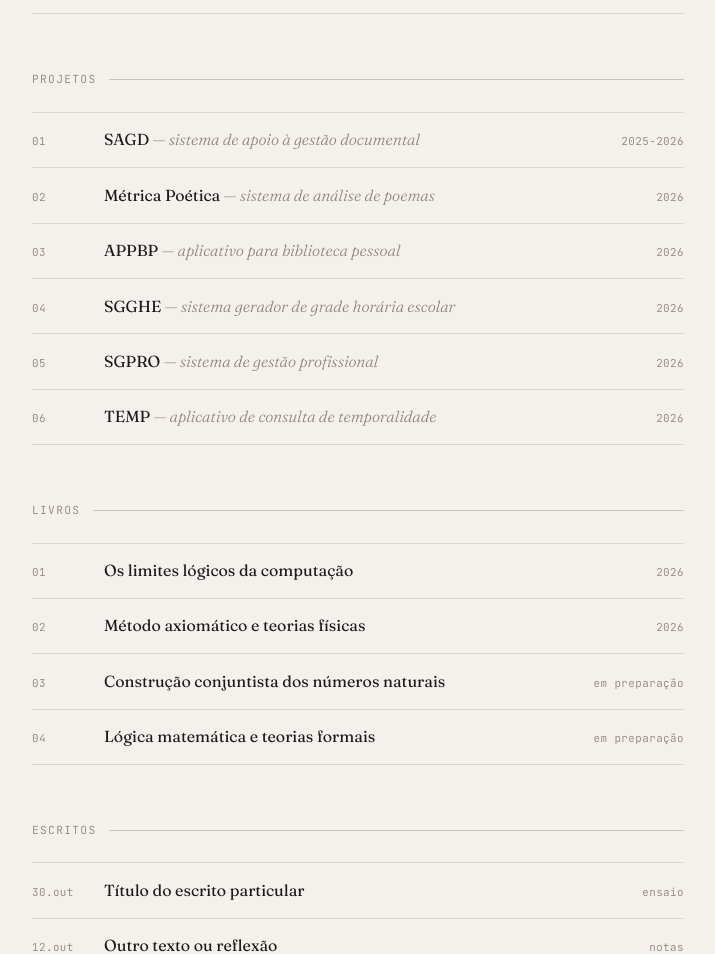
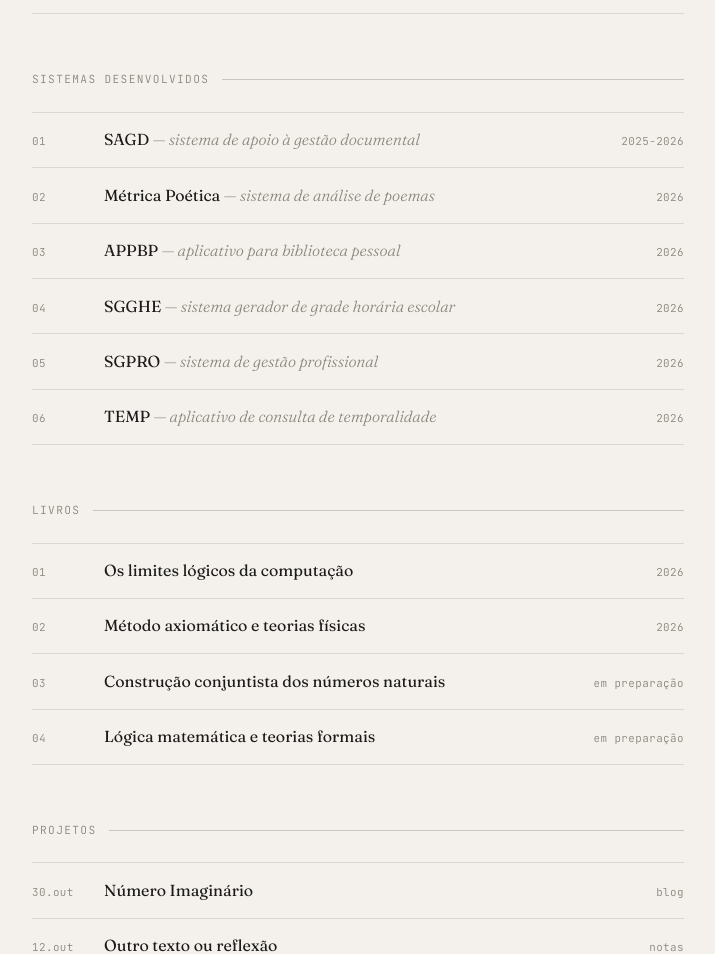
Before and after one commit to videsouza/site, a plain HTML site: page index.html in a window 1280 px wide. Shown: the part 577-1531 px from the top of the page, without its empty margins (282-997 px from the left). Drawn offline with Linux system fonts and the light colour scheme.

Commit message:
Update index.html

```diff
--- a/index.html
+++ b/index.html
@@ -21,7 +21,7 @@
 <li class="entry"><span class="num">04</span><span class="title">Organização e tratamento de dados <em>— estruturação e análise</em></span></a><span class="meta">dados</span></li>
 <li class="entry"><span class="num">05</span><span class="title">Gestão documental <em>— fluxos, controles, instrumentos de apoio</em></span></a><span class="meta">documentos</span></li>
 </ul></section>
-<section><div class="section-head">Projetos</div><ul class="entries">
+<section><div class="section-head">Sistemas desenvolvidos</div><ul class="entries">
 <li class="entry"><span class="num">01</span><a href="projeto1.html"><span class="title">SAGD <em>— sistema de apoio à gestão documental</em></span></a><span class="meta">2025-2026</span></li>
 <li class="entry"><span class="num">02</span><a href="projeto2.html"><span class="title">Métrica Poética <em>— sistema de análise de poemas</em></span></a><span class="meta">2026</span></li>
   <li class="entry"><span class="num">03</span><a href="projeto3.html"><span class="title">APPBP <em>— aplicativo para biblioteca pessoal</em></span></a><span class="meta">2026</span></li>
@@ -35,8 +35,8 @@
   <li class="entry"><span class="num">03</span><a href="#"><span class="title">Construção conjuntista dos números naturais</span></a><span class="meta">em preparação</span></li>
 <li class="entry"><span class="num">04</span><a href="#"><span class="title">Lógica matemática e teorias formais</span></a><span class="meta">em preparação</span></li>
 </ul></section>
-<section><div class="section-head">Escritos</div><ul class="entries">
-<li class="entry"><span class="num">30.out</span><a href="escrito.html"><span class="title">Título do escrito particular</span></a><span class="meta">ensaio</span></li>
+<section><div class="section-head">Projetos</div><ul class="entries">
+<li class="entry"><span class="num">30.out</span><a href="escrito.html"><span class="title">Número Imaginário</span></a><span class="meta">blog</span></li>
 <li class="entry"><span class="num">12.out</span><a href="escrito.html"><span class="title">Outro texto ou reflexão</span></a><span class="meta">notas</span></li>
 </ul></section>
 </main>
```
